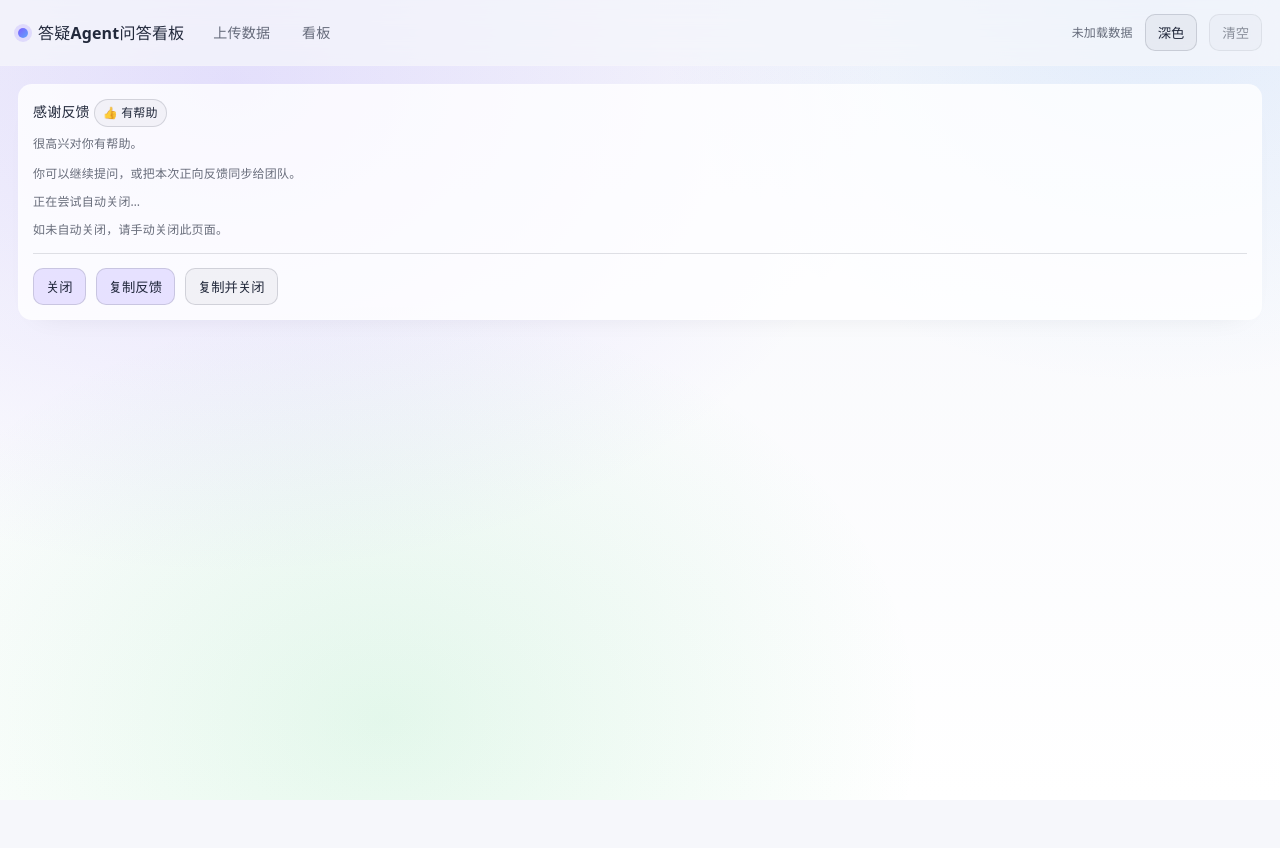
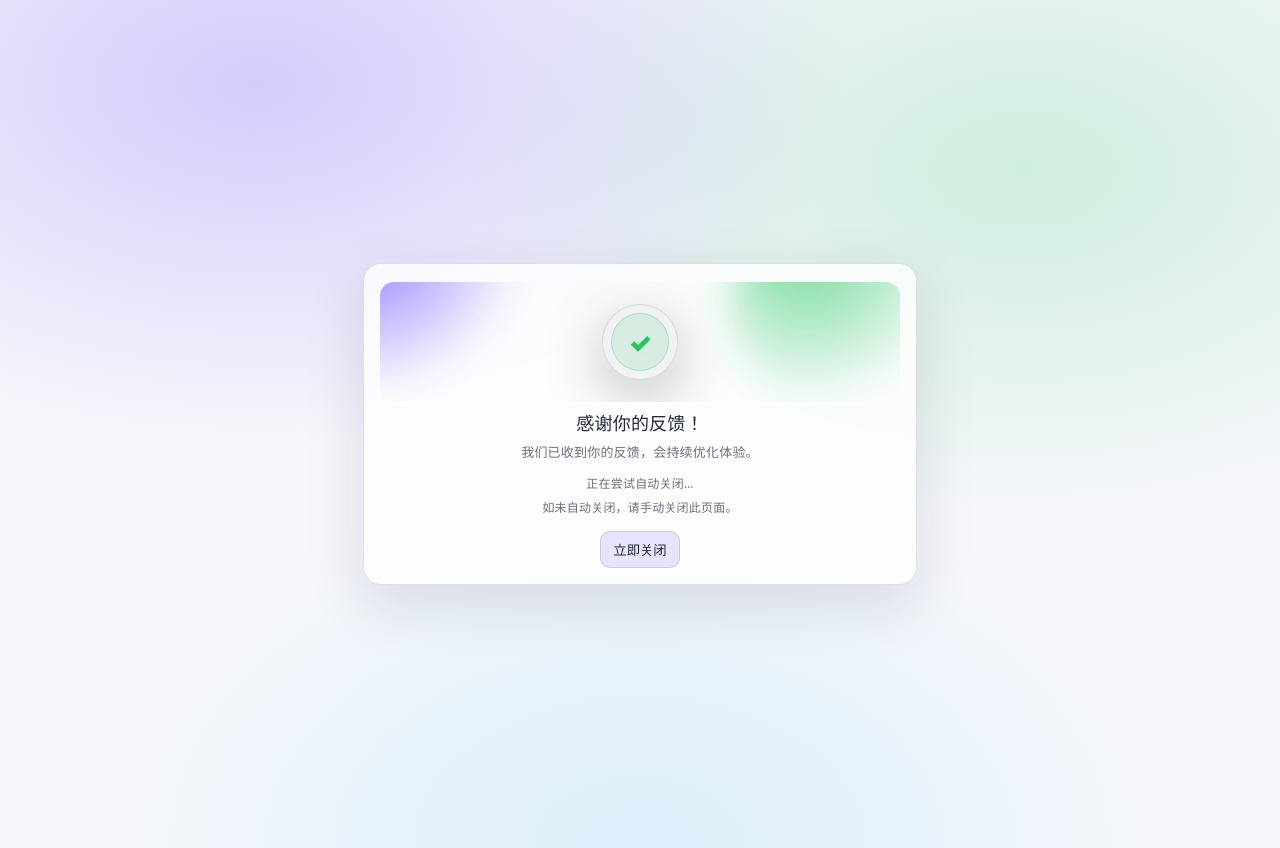
Before and after one commit to Grover-Shum/dmc_answer_bot_pannel, a React (Vite) app in the folder dashboard/: page /feedback/up in a window 1280 px wide. Before the commit the page ends 800 px from the top, so only its background shows below. Built offline with nearby package versions, Linux system fonts and the light colour scheme.

Commit message:
feat: standalone feedback page

```diff
--- a/dashboard/src/index.css
+++ b/dashboard/src/index.css
@@ -818,3 +818,121 @@ textarea:focus {
     grid-template-columns: 1fr;
   }
 }
+
+.feedback-page {
+  min-height: 100vh;
+  display: flex;
+  align-items: center;
+  justify-content: center;
+  padding: 24px;
+  background:
+    radial-gradient(1000px 600px at 20% 10%, rgba(124, 92, 255, 0.28), transparent 60%),
+    radial-gradient(900px 560px at 80% 20%, rgba(34, 197, 94, 0.18), transparent 62%),
+    radial-gradient(900px 600px at 50% 100%, rgba(56, 189, 248, 0.14), transparent 60%),
+    var(--bg);
+}
+
+.feedback-card {
+  width: 100%;
+  max-width: 520px;
+  border-radius: 18px;
+  border: 1px solid rgba(255, 255, 255, 0.14);
+  background: rgba(17, 18, 26, 0.7);
+  box-shadow: 0 18px 60px rgba(0, 0, 0, 0.4);
+  padding: 18px 16px 16px;
+  text-align: center;
+  backdrop-filter: blur(12px);
+}
+
+:root[data-theme='light'] .feedback-card {
+  background: rgba(255, 255, 255, 0.78);
+  border-color: rgba(15, 23, 42, 0.12);
+  box-shadow: 0 18px 60px rgba(15, 23, 42, 0.12);
+}
+
+.feedback-hero {
+  position: relative;
+  height: 120px;
+  margin-bottom: 8px;
+  display: grid;
+  place-items: center;
+  overflow: hidden;
+  border-radius: 14px;
+}
+
+.feedback-orb {
+  position: absolute;
+  width: 260px;
+  height: 260px;
+  border-radius: 999px;
+  filter: blur(18px);
+  opacity: 0.9;
+  transform: translateZ(0);
+}
+
+.feedback-orb-a {
+  left: -90px;
+  top: -120px;
+  background: radial-gradient(circle at 30% 30%, rgba(124, 92, 255, 0.9), transparent 60%);
+}
+
+.feedback-orb-b {
+  right: -90px;
+  top: -110px;
+  background: radial-gradient(circle at 30% 30%, rgba(34, 197, 94, 0.7), transparent 60%);
+}
+
+.feedback-check {
+  width: 74px;
+  height: 74px;
+  border-radius: 999px;
+  background: rgba(255, 255, 255, 0.08);
+  border: 1px solid rgba(255, 255, 255, 0.14);
+  display: grid;
+  place-items: center;
+  box-shadow: 0 18px 60px rgba(0, 0, 0, 0.25);
+}
+
+:root[data-theme='light'] .feedback-check {
+  background: rgba(15, 23, 42, 0.04);
+  border-color: rgba(15, 23, 42, 0.12);
+}
+
+.feedback-check-inner {
+  width: 56px;
+  height: 56px;
+  border-radius: 999px;
+  display: grid;
+  place-items: center;
+  font-weight: 900;
+  font-size: 26px;
+  color: rgba(34, 197, 94, 0.98);
+  background: rgba(34, 197, 94, 0.12);
+  border: 1px solid rgba(34, 197, 94, 0.28);
+}
+
+.feedback-title {
+  font-size: 18px;
+  font-weight: 800;
+  letter-spacing: 0.2px;
+  margin: 6px 0 6px;
+}
+
+.feedback-subtitle {
+  color: var(--muted);
+  font-size: 13px;
+  line-height: 1.5;
+  margin-bottom: 12px;
+}
+
+.feedback-meta {
+  color: var(--muted);
+  font-size: 12px;
+  margin-top: 6px;
+}
+
+.feedback-actions {
+  margin-top: 14px;
+  display: flex;
+  justify-content: center;
+}
--- a/dashboard/src/ui/pages/FeedbackPage.tsx
+++ b/dashboard/src/ui/pages/FeedbackPage.tsx
@@ -1,114 +1,46 @@
-import { useEffect, useMemo, useState } from 'react'
+import { useEffect, useState } from 'react'
 
-export function FeedbackPage({ type }: { type: 'up' | 'down' }) {
-  const [note, setNote] = useState('')
-  const [copyHint, setCopyHint] = useState<string | null>(null)
+export function FeedbackPage() {
   const [secondsLeft, setSecondsLeft] = useState(3)
 
-  const title = type === 'up' ? '感谢反馈' : '已收到'
-  const subtitle = type === 'up' ? '很高兴对你有帮助。' : '我们会持续改进。你也可以补充一句原因。'
-
-  const tag = type === 'up' ? '👍 有帮助' : '👎 待改进'
-  const payload = useMemo(() => {
-    const t = new Date()
-    const ts = `${t.getFullYear()}-${String(t.getMonth() + 1).padStart(2, '0')}-${String(
-      t.getDate(),
-    ).padStart(2, '0')} ${String(t.getHours()).padStart(2, '0')}:${String(t.getMinutes()).padStart(
-      2,
-      '0',
-    )}`
-    const lines = [
-      `反馈类型: ${type === 'up' ? '有帮助' : '待改进'}`,
-      `时间: ${ts}`,
-      note.trim() ? `补充: ${note.trim()}` : null,
-    ].filter((v): v is string => v != null)
-    return lines.join('\n')
-  }, [note, type])
-
-  const autoCloseEnabled = type === 'up' || note.trim() === ''
+  useEffect(() => {
+    const t = window.setInterval(() => {
+      setSecondsLeft((s) => Math.max(0, s - 1))
+    }, 1000)
+    return () => window.clearInterval(t)
+  }, [])
 
   useEffect(() => {
-    if (!autoCloseEnabled) return
-    if (secondsLeft <= 0) return
-
-    const t = window.setTimeout(() => {
-      setSecondsLeft((s) => Math.max(0, s - 1))
-    }, 1000)
-    return () => window.clearTimeout(t)
-  }, [autoCloseEnabled, secondsLeft])
-
-  useEffect(() => {
-    if (!autoCloseEnabled) return
     if (secondsLeft !== 0) return
-
     window.close()
-  }, [autoCloseEnabled, secondsLeft])
+  }, [secondsLeft])
 
   return (
-    <div className="page">
-      <div className="card">
-        <div className="card-title">
-          {title} <span className="tag tag-intent">{tag}</span>
+    <div className="feedback-page">
+      <div className="feedback-card">
+        <div className="feedback-hero" aria-hidden="true">
+          <div className="feedback-orb feedback-orb-a" />
+          <div className="feedback-orb feedback-orb-b" />
+          <div className="feedback-check">
+            <div className="feedback-check-inner">✓</div>
+          </div>
         </div>
-        <div className="card-subtitle">{subtitle}</div>
-        {type === 'down' ? (
-          <div className="field">
-            <div className="label">补充说明（可选）</div>
-            <textarea
-              value={note}
-              onChange={(e) => setNote(e.target.value)}
-              rows={4}
-              placeholder="比如：回答不准确/没覆盖到关键点/需要给出具体步骤或链接…"
-            />
-            <div className="help">当前页面无法直接关联到具体问答，可先把补充说明复制给维护同学。</div>
-          </div>
-        ) : (
-          <div className="hint-body">你可以继续提问，或把本次正向反馈同步给团队。</div>
-        )}
-        {copyHint ? <div className="help">{copyHint}</div> : null}
-        {autoCloseEnabled ? (
-          <div className="help">{secondsLeft > 0 ? `${secondsLeft}s 后自动关闭…` : '正在尝试自动关闭…'}</div>
-        ) : (
-          <div className="help">已检测到补充说明输入，自动关闭已暂停。</div>
-        )}
-        {autoCloseEnabled && secondsLeft === 0 ? (
-          <div className="help">如未自动关闭，请手动关闭此页面。</div>
+        <div className="feedback-title">感谢你的反馈！</div>
+        <div className="feedback-subtitle">我们已收到你的反馈，会持续优化体验。</div>
+        <div className="feedback-meta">
+          {secondsLeft > 0 ? `${secondsLeft}s 后自动关闭…` : '正在尝试自动关闭…'}
+        </div>
+        {secondsLeft === 0 ? (
+          <div className="feedback-meta">如未自动关闭，请手动关闭此页面。</div>
         ) : null}
-        <div className="divider" />
-        <div className="card-actions">
+        <div className="feedback-actions">
           <button
             className="btn"
             onClick={() => {
               window.close()
             }}
           >
-            关闭
-          </button>
-          <button
-            className="btn"
-            onClick={async () => {
-              try {
-                await navigator.clipboard.writeText(payload)
-                setCopyHint('已复制反馈内容，可粘贴到群里或工单中。')
-              } catch {
-                setCopyHint('复制失败，请手动选中内容复制。')
-              }
-            }}
-          >
-            复制反馈
-          </button>
-          <button
-            className="btn btn-secondary"
-            onClick={async () => {
-              try {
-                await navigator.clipboard.writeText(payload)
-                window.close()
-              } catch {
-                setCopyHint('复制失败，请手动选中内容复制。')
-              }
-            }}
-          >
-            复制并关闭
+            立即关闭
           </button>
         </div>
       </div>
```
Also changed, not shown: dashboard/src/router.tsx (+6 -2 lines).
